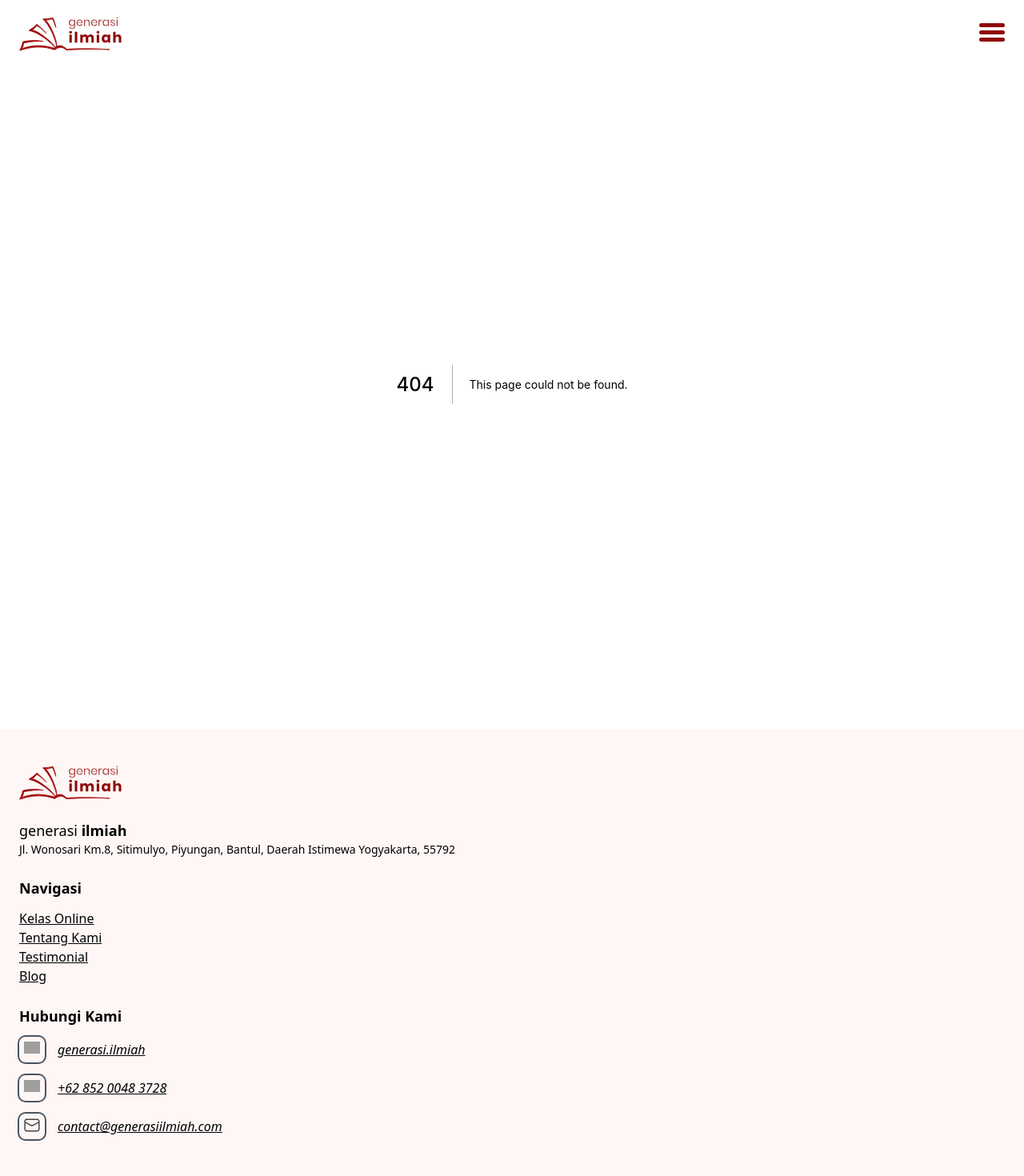
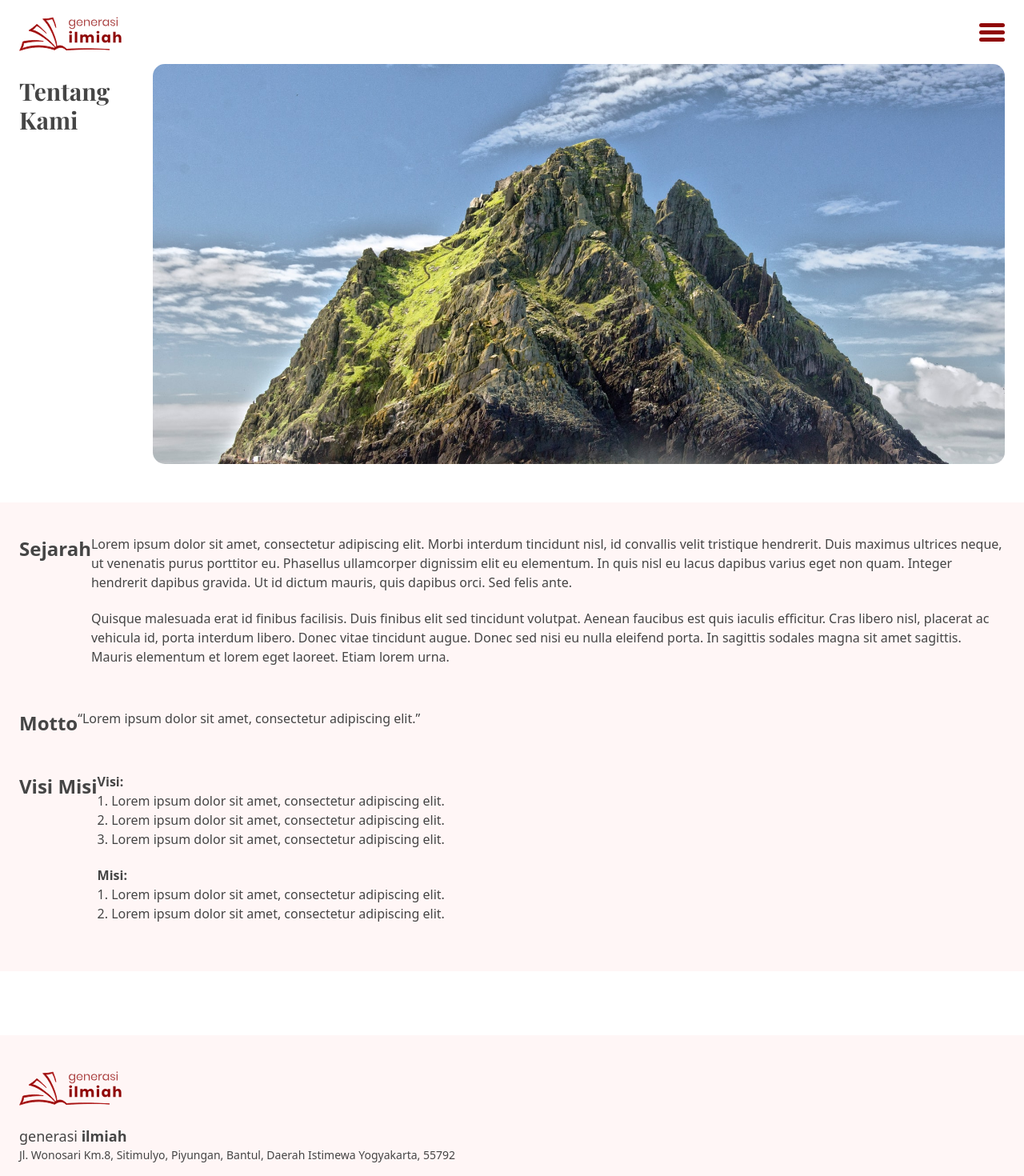
Before and after one commit to Generasiilmiah/generasiilmiah.com, a Next.js app: page /about-us in a window 1280 px wide. Before the commit this address had no page. Shown: the top 1470 px of the page at 80% size. Built offline with nearby package versions, Linux system fonts and the light colour scheme; grey boxes are pictures that could not be loaded.

Commit message:
About us page

```diff
--- /dev/null
+++ b/components/SubpageHeader.jsx
@@ -0,0 +1,15 @@
+import React from "react";
+
+function SubpageHeader(props) {
+  return (
+    <div className="md:flex px-6">
+      <h2 className="serif-heading text-3xl mb-8 mt-4">Tentang Kami</h2>
+      <div
+        className="cover-img subpage-img"
+        style={{ backgroundImage: `url('${props.bgImg}')` }}
+      ></div>
+    </div>
+  );
+}
+
+export default SubpageHeader;
--- /dev/null
+++ b/pages/about-us.jsx
@@ -0,0 +1,71 @@
+import React from "react";
+import SubpageHeader from "../components/SubpageHeader";
+
+function AboutPage(props) {
+  return (
+    <>
+      <SubpageHeader bgImg="/img.jpg" />
+
+      <article className="about-us backdrop px-6 py-10 mt-12 mb-20">
+        <div className="md:flex">
+          <h4>Sejarah</h4>
+          <div>
+            <p>
+              Lorem ipsum dolor sit amet, consectetur adipiscing elit. Morbi
+              interdum tincidunt nisl, id convallis velit tristique hendrerit.
+              Duis maximus ultrices neque, ut venenatis purus porttitor eu.
+              Phasellus ullamcorper dignissim elit eu elementum. In quis nisl eu
+              lacus dapibus varius eget non quam. Integer hendrerit dapibus
+              gravida. Ut id dictum mauris, quis dapibus orci. Sed felis ante.
+            </p>
+            <p>
+              Quisque malesuada erat id finibus facilisis. Duis finibus elit sed
+              tincidunt volutpat. Aenean faucibus est quis iaculis efficitur.
+              Cras libero nisl, placerat ac vehicula id, porta interdum libero.
+              Donec vitae tincidunt augue. Donec sed nisi eu nulla eleifend
+              porta. In sagittis sodales magna sit amet sagittis. Mauris
+              elementum et lorem eget laoreet. Etiam lorem urna.
+            </p>
+          </div>
+        </div>
+
+        <div className="md:flex mt-8">
+          <h4>Motto</h4>
+          <div>
+            <p>“Lorem ipsum dolor sit amet, consectetur adipiscing elit.”</p>
+          </div>
+        </div>
+
+        <div className="md:flex mt-8">
+          <h4>Visi Misi</h4>
+          <div>
+            <h5 className="font-bold">Visi:</h5>
+            <ol>
+              <li>
+                1. Lorem ipsum dolor sit amet, consectetur adipiscing elit.
+              </li>
+              <li>
+                2. Lorem ipsum dolor sit amet, consectetur adipiscing elit.
+              </li>
+              <li>
+                3. Lorem ipsum dolor sit amet, consectetur adipiscing elit.
+              </li>
+            </ol>
+
+            <h5 className="font-bold">Misi:</h5>
+            <ol>
+              <li>
+                1. Lorem ipsum dolor sit amet, consectetur adipiscing elit.
+              </li>
+              <li>
+                2. Lorem ipsum dolor sit amet, consectetur adipiscing elit.
+              </li>
+            </ol>
+          </div>
+        </div>
+      </article>
+    </>
+  );
+}
+
+export default AboutPage;
```
